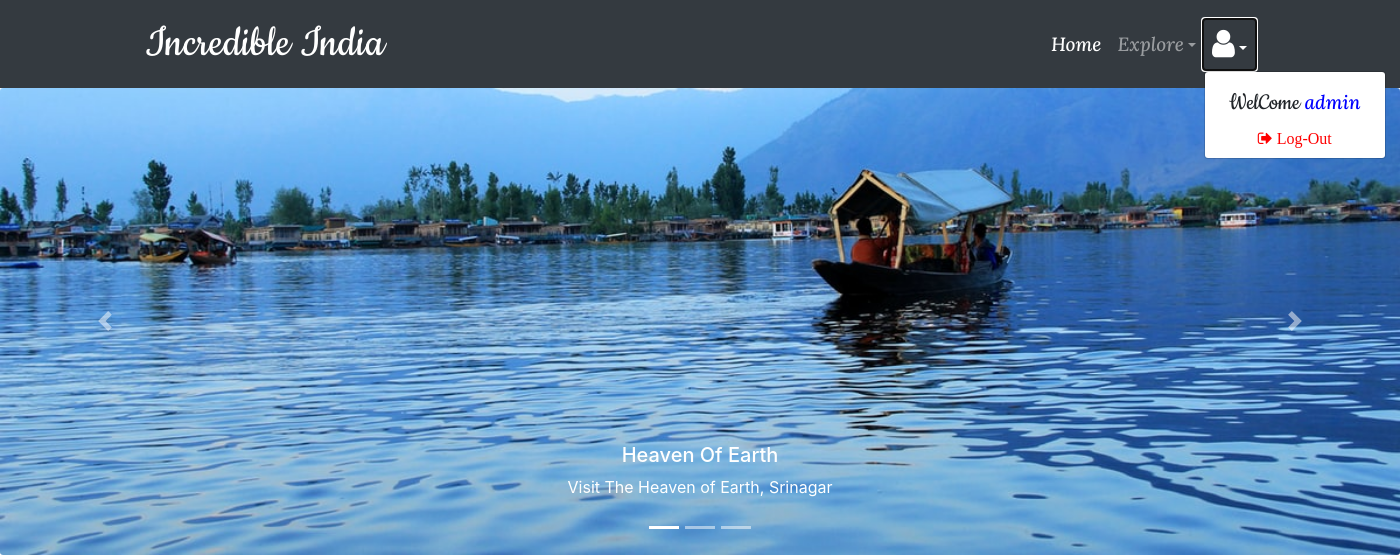
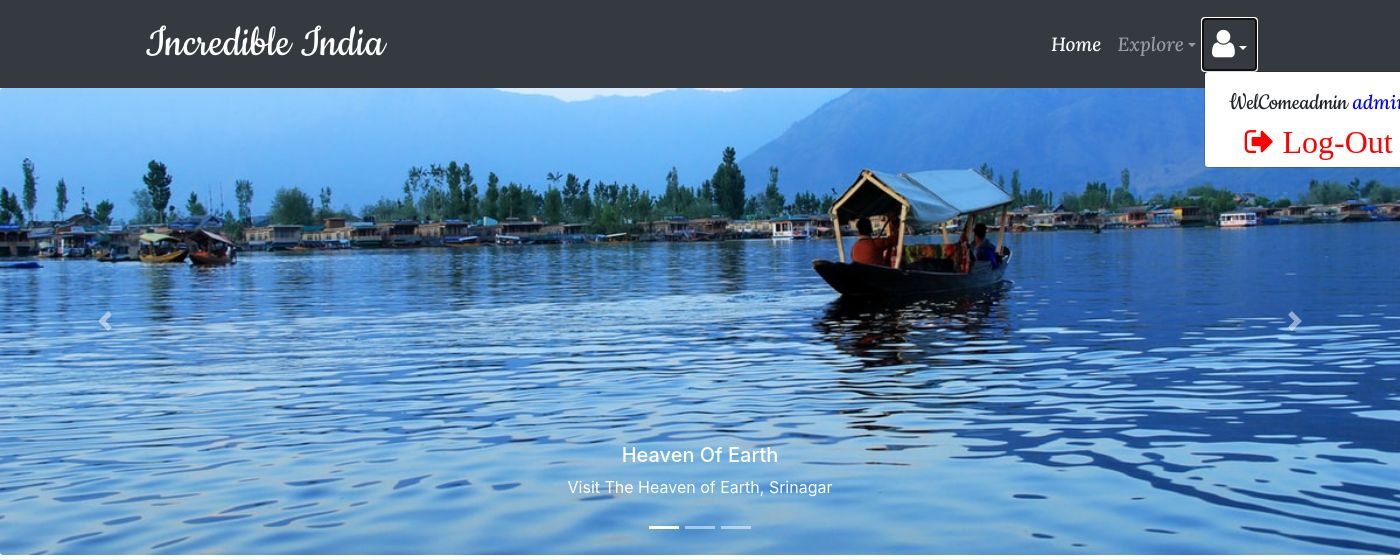
Before and after one commit to Aryasah/incredible-india, a Django app: page / in a window 1400 px wide, after a click that opens the changed part; the page is wider, and only the part inside the window is pictured. Shown: the top 560 px of that part. Run offline with Django 3.2, Linux system fonts and the light colour scheme; a user stored in the database is signed in; some libraries are stand-ins or nearby versions; some web fonts are replaced.

Commit message:
Update index.html

```diff
--- a/home/templates/home/index.html
+++ b/home/templates/home/index.html
@@ -10,8 +10,8 @@
         <li class="nav-item dropdown">
           <a class="nav-link dropdown-toggle" data-toggle="dropdown" href="#"> <i class="fa fa-user"  style="font-size:2rem" aria-hidden="true"></i></a></a>
           <div class="dropdown-menu text-center">
-              <a class="dropdown-item " href="/contact"><span style="font-family:'Cookie',cursive;font-size:1.6rem">WelCome</span> <span style="color:blue;font-size:1.2rem;font-family:'Lora',cursive"><i>{{request.user}}</i></i></span></a>
-              <a class="nav-brand " href='/logout'> <i class="fa fa-sign-out" style="color:red" aria-hidden="true"> Log-Out</i></a>
+              <a class="dropdown-item " href="/contact"><span style="font-family:'Cookie',cursive;font-size:1.6rem">WelCome{{user}}</span> <span style="color:blue;font-size:1.2rem;font-family:'Lora',cursive"><i>{{request.user}}</i></i></span></a>
+              <a class="nav-brand " href='/logout'> <i class="fa fa-sign-out fa-2x" style="color:red" aria-hidden="true"> Log-Out</i></a>
           </div>
       </li>
       </ul>
@@ -157,4 +157,7 @@
 </div>
   </div>
   </section>
+
+
+
 {% endblock body %}
```
